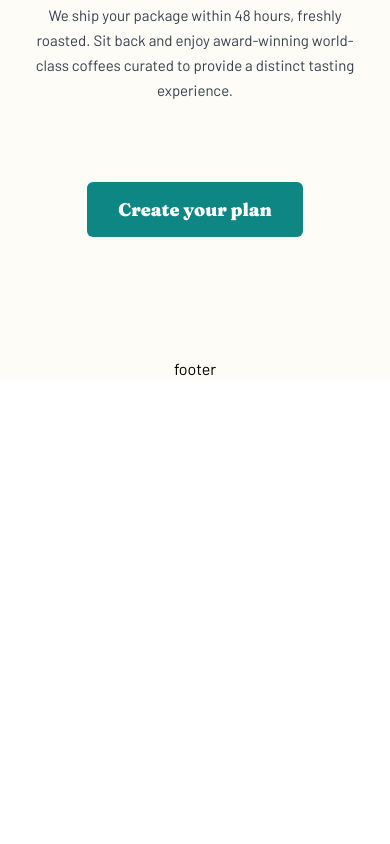
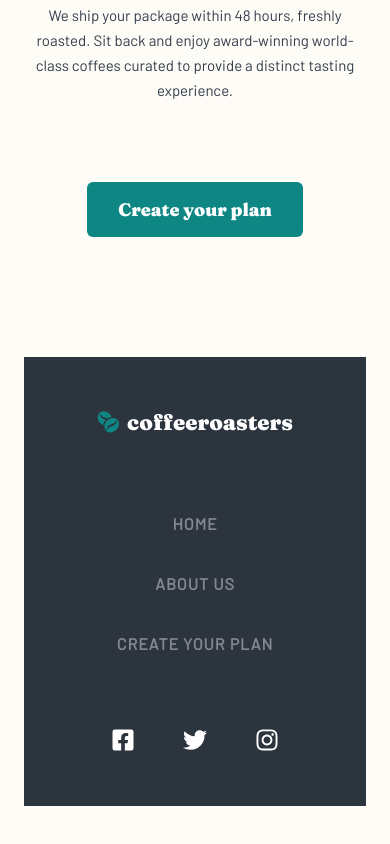
Before and after one commit to namanavasthi/frontend-mentor-7-coffeeroasters-subscription-site, a React (Create React App) app: page /#/ in a window 390 px wide. Shown: the part 4652-5496 px from the top of the page. Before the commit the page ends 5033 px from the top, so only its background shows below. Built offline with nearby package versions, Linux system fonts and the light colour scheme.

Commit message:
completed mobile home page

```diff
--- a/src/Footer.jsx
+++ b/src/Footer.jsx
@@ -1,9 +1,46 @@
 import React from "react";
+
+import { FaFacebookSquare, FaTwitter, FaInstagram } from "react-icons/fa";
+import Bean from "./assets/shared/desktop/footer-bean.svg";
+
+import { HashRouter as Router, Link } from "react-router-dom";
+import { NAV } from "./DATA";
 
 export const Footer = () => {
   return (
-    <footer>
-      <h1>footer</h1>
+    <footer className="bg-primary-300 w-full flex flex-col items-center py-54">
+      <div className="flex flex-row px-56">
+        <img className="w-22 h-22" src={Bean} alt="bean" />
+        <h2 className="font-fraunces text-white text-22 leading-22 pl-8">coffeeroasters</h2>
+      </div>
+      <Router>
+        <ul className="pt-67 text-neutral-300 uppercase font-bold text-center flex flex-col items-center">
+          {NAV.map((item, i) => (
+            <li className="mb-12 p-12" key={i}>
+              <Link className="text-12 leading-15 tracking-0.92" to={item.link}>
+                {item.text}
+              </Link>
+            </li>
+          ))}
+        </ul>
+      </Router>
+      <ul className="flex flex-row items-center justify-around pt-48">
+        <li className="text-white text-24 px-24">
+          <a href="https://www.facebook.com">
+            <FaFacebookSquare />
+          </a>
+        </li>
+        <li className="text-white text-24 px-24">
+          <a href="https://www.twitter.com">
+            <FaTwitter />
+          </a>
+        </li>
+        <li className="text-white text-24 px-24">
+          <a href="https://www.instagram.com">
+            <FaInstagram />
+          </a>
+        </li>
+      </ul>
     </footer>
   );
 };
--- a/src/Wrapper.jsx
+++ b/src/Wrapper.jsx
@@ -2,7 +2,9 @@ import React from "react";
 
 export const Wrapper = ({ children, className = "" }) => {
   return (
-    <div className={`flex flex-col justify-center items-center max-w-7xl px-24 md:px-10 xl:px-0 w-full ${className}`}>
+    <div
+      className={`flex flex-col justify-center items-center max-w-7xl pb-72 px-24 md:px-10 xl:px-0 w-full ${className}`}
+    >
       {children}
     </div>
   );
--- a/tailwind.config.js
+++ b/tailwind.config.js
@@ -4,10 +4,13 @@ module.exports = {
   theme: {
     extend: {
       spacing: {
+        8: "8px",
+        12: "12px",
         13: "13px",
         15: "15px",
         16: "16px",
         18: "18px",
+        22: "22px",
         23: "23px",
         24: "24px",
         25: "25px",
@@ -20,9 +23,12 @@ module.exports = {
         36: "36px",
         40: "40px",
         48: "48px",
+        54: "54px",
         56: "56px",
         61: "61px",
         64: "64px",
+        67: "67px",
+        72: "72px",
         80: "80px",
         90: "90px",
         120: "120px",
@@ -38,12 +44,14 @@ module.exports = {
       fontSize: {
         15: "15px",
         18: "18px",
+        22: "22px",
         24: "24px",
         28: "28px",
         40: "40px",
         72: "72px",
       },
       lineHeight: {
+        22: "22px",
         25: "25px",
         32: "32px",
         40: "40px",
@@ -51,6 +59,7 @@ module.exports = {
       },
       letterSpacing: {
         0: "0px",
+        0.92: "0.92px",
       },
       colors: {
         neutral: {
```
Also changed, not shown: src/assets/shared/desktop/footer-bean.svg (added).
